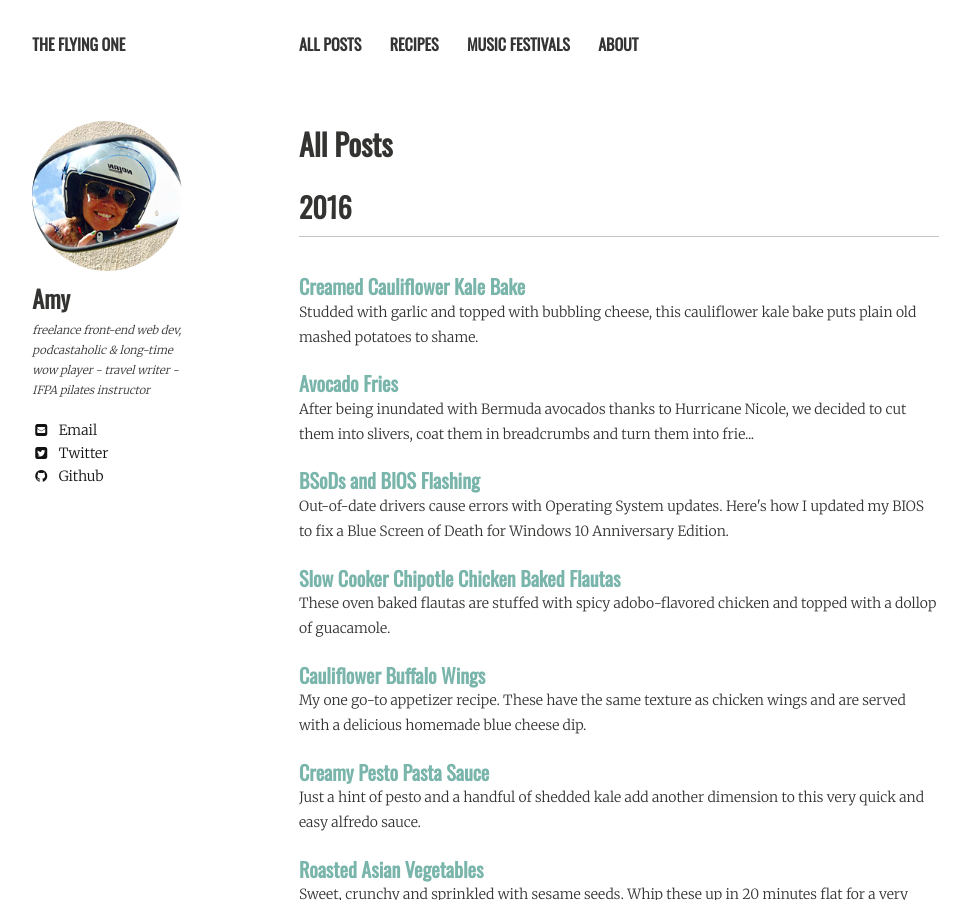
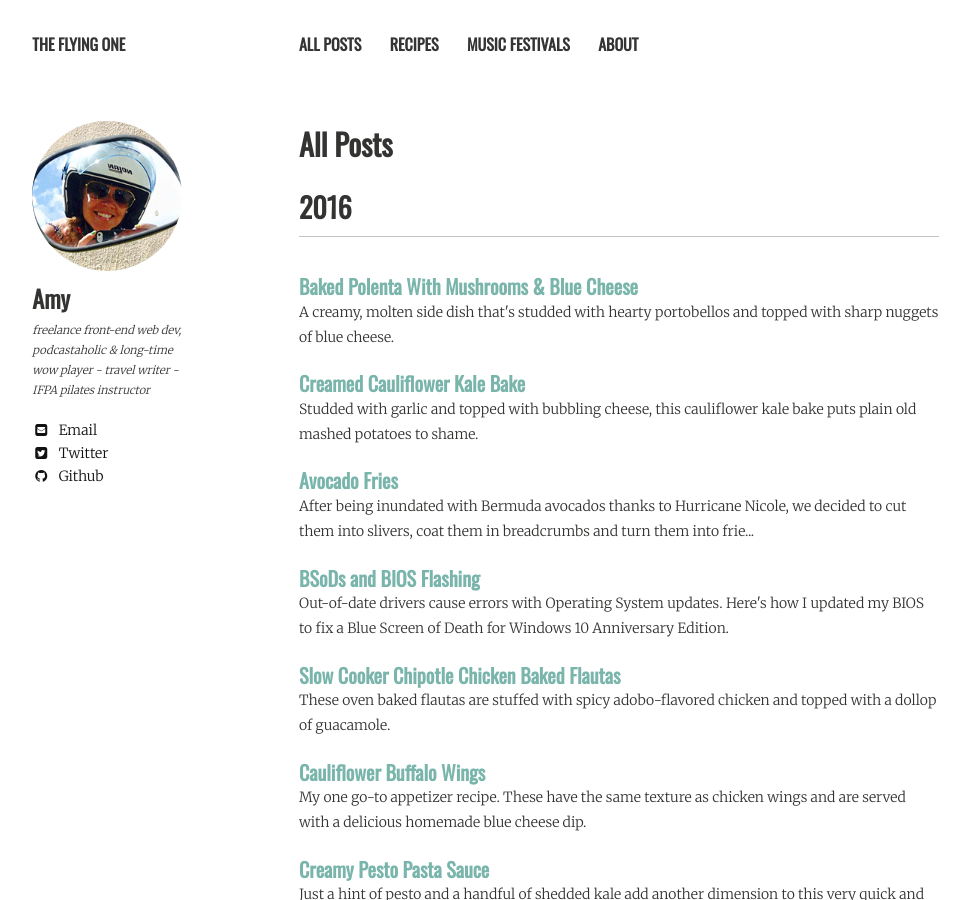
Before and after one commit to amypeniston/blog, a Jekyll site: the page built from posts/index.md, in a window 1280 px wide and 900 px high. Shown: the whole window, without its empty margins (21-990 px from the left). Built offline with Jekyll 4.4.1, drawn with Linux system fonts in a browser that asks for light colours; nearby versions of some CDN libraries; part of the change alters nothing that is shown.

Commit message:
Add Baked Polenta With Mushrooms & Blue Cheese recipe

```diff
--- /dev/null
+++ b/_posts/2016-11-20-baked-polenta-with-mushrooms-and-blue-cheese.markdown
@@ -0,0 +1,39 @@
+---
+layout: post
+title: "Baked Polenta With Mushrooms & Blue Cheese"
+modified:
+categories:
+excerpt: A creamy, molten side dish that's studded with hearty portobellos and topped with sharp nuggets of blue cheese.
+tags: [polenta, cheese, mushrooms]
+image:
+  feature: 2016/11/baked-polenta-with-mushrooms-and-blue-cheese.jpg
+date: 2016-11-20T20:17:47-05:00
+---
+
+A creamy, molten side dish that's studded with hearty portobellos and topped with sharp nuggets of blue cheese.
+
+*Inspired by Ina Garten's recipe in her book "Make It Ahead"*
+
+> 4-6 large portobellos, depending on the size of your baking dish
+> olive oil
+> balsamic vinegar
+> salt and pepper
+> 2 1/2 cups chicken stock
+> 2 cups half-and-half
+> 3/4 cup cornmeal
+> 1 tsp garlic powder
+> 1 tsp white pepper
+> generous 1/4 cup marscarpone cheese
+> 4 ounces gorgonzola cheese, crumbled
+> 1/2 cup parmesan cheese, optional
+
+* Preheat oven to 400°F.
+* Prepare a baking sheet with parchment paper. De-stem the mushrooms and wipe with a paper towel to remove any dirt. Place them on a baking sheet, underside up, and drizzle with olive oil and balsamic vinegar. Sprinkle with salt and pepper and bake for 20 minutes. Set aside; if desired, you can drain away some of the excess liquid that collects in the mushroom caps.
+* Now, for the polenta: Combine chicken stock and half-and-half in a medium saucepan. Heat to boiling, then reduce to a simmer and whisk in cornmeal. Once incorporated, add the garlic powder and white pepper. Then switch to a wooden spoon and continue to stir until thick and smooth.
+* Remove polenta from heat and stir in marscarpone and salt and pepper, to taste.
+* Pour polenta into a baking dish and arrange mushrooms, underside up, on top. Sprinkle with gorgonzola crumbles and parmesan, if desired. Freshly ground pepper is a nice addition, too.
+* Bake for 25 to 35 minutes, until the polenta and cheese is bubbly and slightly golden.
+
+<a href="../images/2016/11/baked-polenta-with-mushrooms-and-blue-cheese-2.jpg"><img src="../images/2016/11/baked-polenta-with-mushrooms-and-blue-cheese-2.jpg" alt="Baked Polenta With Mushrooms & Blue Cheese"></a>
+
+<a href="../images/2016/11/baked-polenta-with-mushrooms-and-blue-cheese-3.jpg"><img src="../images/2016/11/baked-polenta-with-mushrooms-and-blue-cheese-3.jpg" alt="Baked Polenta With Mushrooms & Blue Cheese"></a>
--- a/recipes/index.md
+++ b/recipes/index.md
@@ -97,6 +97,7 @@ image:
 * [Slow Cooker Chipotle Chicken Baked Flautas](/slow-cooker-chipotle-chicken-baked-flautas/)
 * [Avocado Fries](/avocado-fries/)
 * [Creamed Cauliflower Kale Bake](/creamed-cauliflower-kale-bake/)
+* [Baked Polenta With Mushrooms & Blue Cheese](/baked-polenta-with-mushrooms-and-blue-cheese/)
 
 #### Fundamentals
 * [Graham Cracker Crust](/graham-cracker-crust/)
```
Also changed, not shown: images/2016/11/baked-polenta-with-mushrooms-and-blue-cheese-2.jpg (added), images/2016/11/baked-polenta-with-mushrooms-and-blue-cheese-3.jpg (added), images/2016/11/baked-polenta-with-mushrooms-and-blue-cheese.jpg (added).
